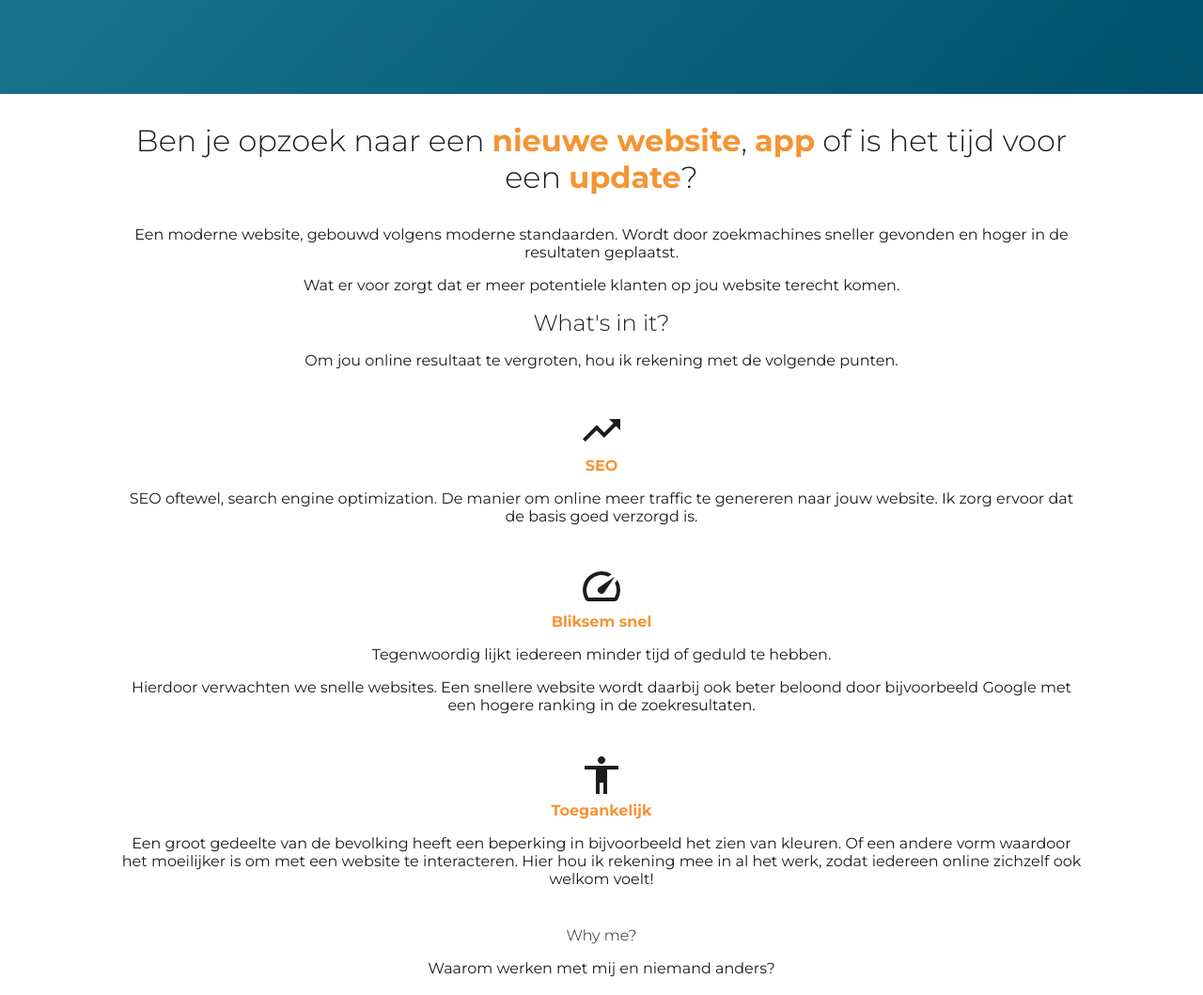
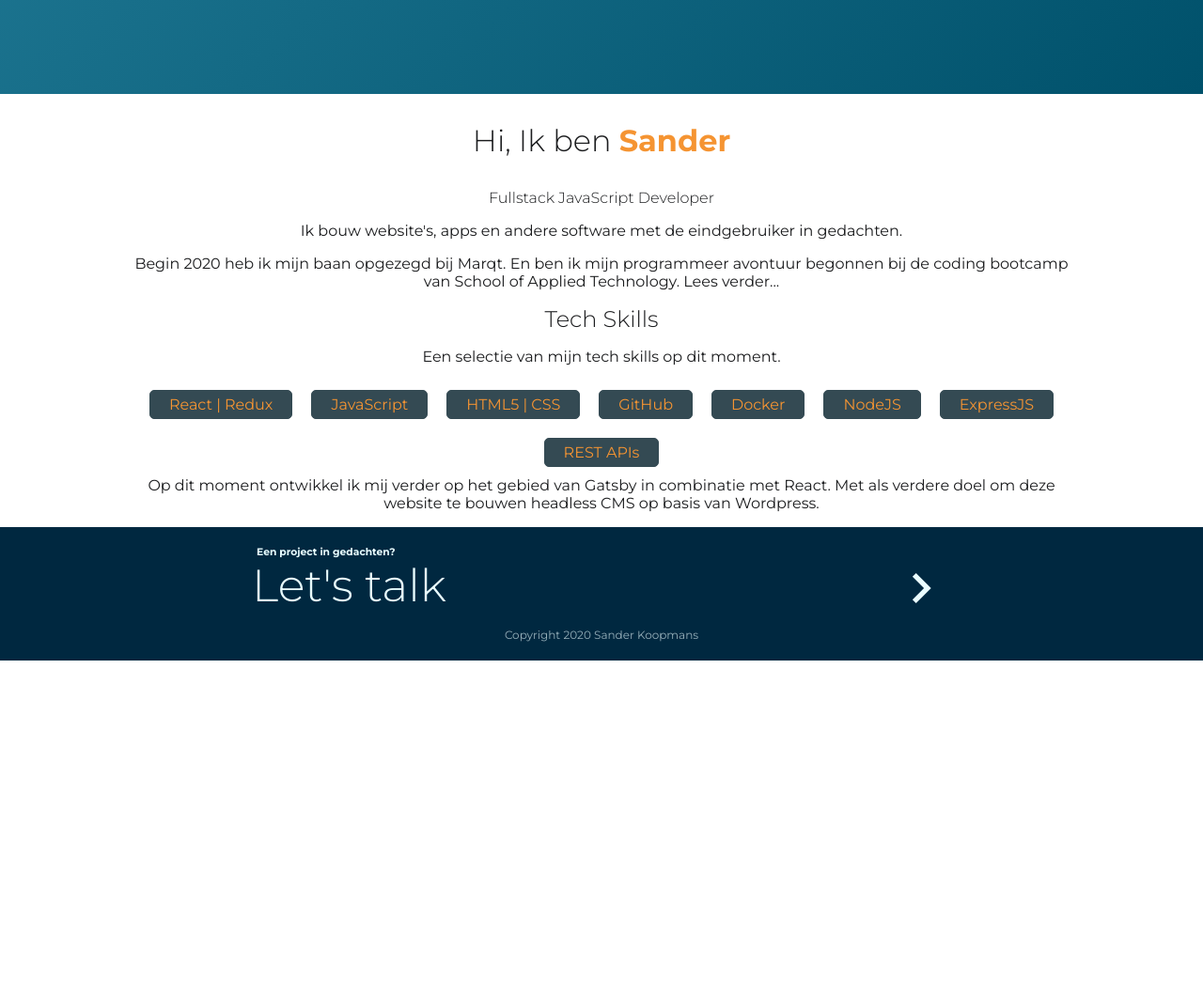
Before and after one commit to SanderKoopmans/portfolio-gatsby, a Gatsby site: page / in a window 1280 px wide. Shown: the part 700-1759 px from the top of the page at 94% size. After the commit the page ends 1403 px from the top, so only its background shows below. Built offline with nearby package versions, Linux system fonts and the light colour scheme; Gatsby itself is replaced by a stand-in of ours.

Commit message:
building front-page

```diff
--- a/gatsby-browser.js
+++ b/gatsby-browser.js
@@ -18,6 +18,20 @@ const GlobalStyles = createGlobalStyle`
     flex-direction: column;
   }
 
+  a {
+    font-size: 0.9rem;
+    color: ${props => props.theme.mainBlack};
+    text-decoration: none;
+
+    &:hover {
+      color: ${props => props.theme.mainHighlight};
+    }
+
+    @media (min-width: ${props => props.theme.mobile}) {
+      font-size: 1rem;
+    }
+  }
+
   #___gatsby {
     height: 100%;
   }
@@ -25,6 +39,21 @@ const GlobalStyles = createGlobalStyle`
   .span-highlight {
     color: ${props => props.theme.mainHighlight};
     font-weight: 700;
+  }
+
+  .span-skills {
+    font-size: 0.9rem;
+    display: inline-block;
+    margin: 10px;
+    padding: 5px 20px;
+    background: ${props => props.theme.mainDgray};
+    border: 1px solid ${props => props.theme.mainDgray};
+    border-radius: 5px;
+    color: ${props => props.theme.mainHighlight};
+
+    @media (min-width: ${props => props.theme.mobile}) {
+      font-size: 1rem;
+    }
   }
 
   #gatsby-focus-wrapper {
@@ -53,6 +82,7 @@ const GlobalStyles = createGlobalStyle`
   }
 
   #homeLink {
+    font-size: 2rem;
     text-decoration: none;
     color: ${props => props.theme.mainWhite};
   }
--- a/gatsby-ssr.js
+++ b/gatsby-ssr.js
@@ -18,6 +18,20 @@ const GlobalStyles = createGlobalStyle`
     flex-direction: column;
   }
 
+  a {
+    font-size: 0.9rem;
+    color: ${props => props.theme.mainBlack};
+    text-decoration: none;
+
+    &:hover {
+      color: ${props => props.theme.mainHighlight};
+    }
+
+    @media (min-width: ${props => props.theme.mobile}) {
+      font-size: 1rem;
+    }
+  }
+
   #___gatsby {
     height: 100%;
   }
@@ -25,6 +39,21 @@ const GlobalStyles = createGlobalStyle`
   .span-highlight {
     color: ${props => props.theme.mainHighlight};
     font-weight: 700;
+  }
+
+  .span-skills {
+    font-size: 0.9rem;
+    display: inline-block;
+    margin: 10px;
+    padding: 5px 20px;
+    background: ${props => props.theme.mainDgray};
+    border: 1px solid ${props => props.theme.mainDgray};
+    border-radius: 5px;
+    color: ${props => props.theme.mainHighlight};
+
+    @media (min-width: ${props => props.theme.mobile}) {
+      font-size: 1rem;
+    }
   }
 
   #gatsby-focus-wrapper {
@@ -53,6 +82,7 @@ const GlobalStyles = createGlobalStyle`
   }
 
   #homeLink {
+    font-size: 2rem;
     text-decoration: none;
     color: ${props => props.theme.mainWhite};
   }
--- /dev/null
+++ b/src/components/IntroPage/IntroAbout.jsx
@@ -0,0 +1,16 @@
+import React from 'react';
+import { H2, H4, P } from '../Font';
+import { Link } from 'gatsby';
+
+const IntroAbout = () => {
+  return (
+    <>
+      <H2>Hi, Ik ben <span className='span-highlight'>Sander</span></H2>
+      <H4>Fullstack JavaScript Developer</H4>
+      <P>Ik bouw website's, apps en andere software met de eindgebruiker in gedachten.</P>
+      <P>Begin 2020 heb ik mijn baan opgezegd bij Marqt. En ben ik mijn programmeer avontuur begonnen bij de coding bootcamp van School of Applied Technology. <Link to="/about">Lees verder...</Link></P>
+    </>
+  );
+};
+
+export default IntroAbout;
--- /dev/null
+++ b/src/components/IntroPage/IntroPage.jsx
@@ -0,0 +1,14 @@
+import React from 'react';
+import IntroAbout from './IntroAbout';
+import IntroSkills from './IntroSkills';
+
+const IntroPage = () => {
+  return (
+    <>
+      <IntroAbout />
+      <IntroSkills />
+    </>
+  );
+};
+
+export default IntroPage;
--- /dev/null
+++ b/src/components/IntroPage/IntroSkills.jsx
@@ -0,0 +1,25 @@
+import React from 'react';
+import { H3, P } from '../Font';
+import BuildIcon from '@material-ui/icons/Build';
+
+const IntroSkills = () => {
+  return (
+    <>
+      <H3>Tech Skills</H3>
+      <P>Een selectie van mijn tech skills op dit moment.</P>
+      <div className="tech-skills">
+        <span className='span-skills'>React | Redux</span>
+        <span className='span-skills'>JavaScript</span>
+        <span className='span-skills'>HTML5 | CSS</span>
+        <span className='span-skills'>GitHub</span>
+        <span className='span-skills'>Docker</span>
+        <span className='span-skills'>NodeJS</span>
+        <span className='span-skills'>ExpressJS</span>
+        <span className='span-skills'>REST APIs</span>
+      </div>
+      <P>Op dit moment ontwikkel ik mij verder op het gebied van Gatsby in combinatie met React. Met als verdere doel om deze website te bouwen headless CMS op basis van Wordpress.</P>
+    </>
+  );
+};
+
+export default IntroSkills;
--- a/src/pages/index.jsx
+++ b/src/pages/index.jsx
@@ -4,6 +4,7 @@ import Hero from '../components/Hero/Hero';
 import Wrapper from '../components/Wrapper';
 import Intro from '../components/Intro/Intro';
 import MainSection from '../components/Main/MainSection';
+import IntroPage from '../components/IntroPage/IntroPage';
 
 const Home = () => {
   return (
@@ -12,8 +13,9 @@ const Home = () => {
         <Hero />
       </div>
       <Wrapper className='content-wrapper'>
-        <Intro />
-        <MainSection />
+        {/* <Intro />
+        <MainSection /> */}
+        <IntroPage />
       </Wrapper>
       <Footer />
     </>
```
